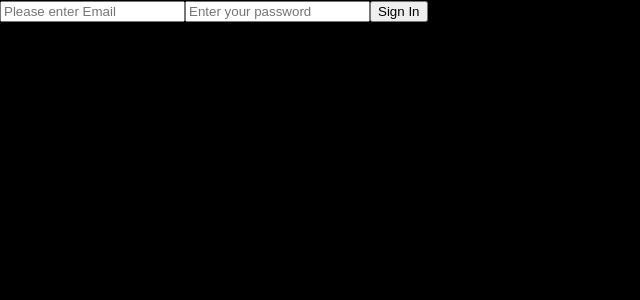
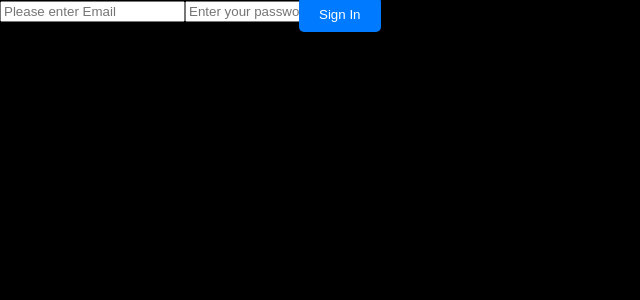
Before and after one commit to deepthinker-88/Fitness-Website, a React (Create React App) app: page /sign-in in a window 1280 px wide. Shown: the top 300 px of the page, without its empty margins (0-640 px from the left). Built offline with nearby package versions, Linux system fonts and the light colour scheme.

Commit message:
Reformatted code in SignInPage component

```diff
--- a/src/components/SignInPage.js
+++ b/src/components/SignInPage.js
@@ -6,10 +6,12 @@ export default function SignIn() {
 
   const handleLogin = (e) => {
     e.preventDefault();
-    console.log("Email:",email, "Password:",password)
-    console.log("You have signed in")
-  }
-  return (<div>
+    console.log("Email:", email, "Password:", password);
+    console.log("You have signed in");
+  };
+  return (
+
+    <div>
       <form onSubmit={handleLogin}>
         <input
           type="email"
@@ -20,13 +22,13 @@ export default function SignIn() {
         />
 
         <input
-            type = "password"
-            placeholder = "Enter your password"
-            value ={password}
+          type="password"
+          placeholder="Enter your password"
+          value={password}
           onChange={(e) => setPassword(e.target.value)}
           required
         />
-        <button type = "submit">Sign In</button>
+        <button className="sign-in-button-sign-in-page">Sign In</button>
       </form>
     </div>
   );
```
Lines whose indentation alone changed are shown as unchanged.
